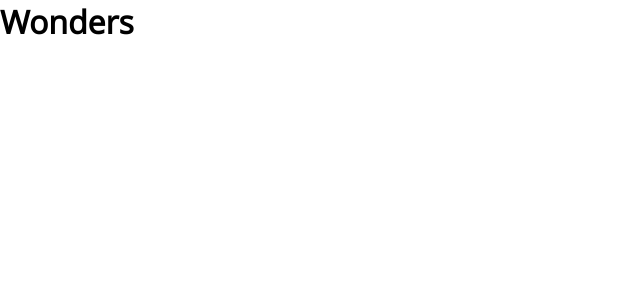
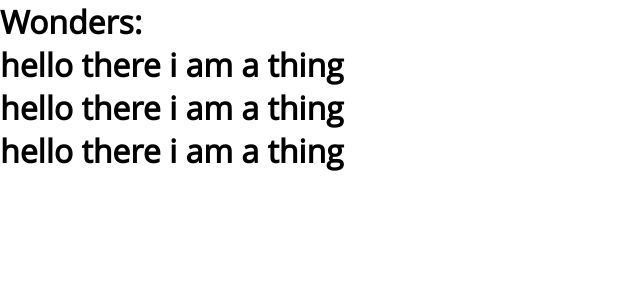
Before and after one commit to anton25360/react-Wonders, a React (Create React App) app: page / in a window 1280 px wide. Shown: the top 300 px of the page, without its empty margins (0-640 px from the left). Built offline with nearby package versions, Linux system fonts and the light colour scheme.

Commit message:
Added WonderCard component

```diff
--- a/src/App.js
+++ b/src/App.js
@@ -1,10 +1,14 @@
 import React from 'react';
 import './App.css';
+import WonderCard from './components/WonderCard'
 
 function App() {
   return (
     <div className="App">
-      <h1>Wonders</h1>
+      <h1>Wonders:</h1>
+      <WonderCard/>
+      <WonderCard/>
+      <WonderCard/>
     </div>
   );
 }
--- /dev/null
+++ b/src/components/WonderCard.js
@@ -0,0 +1,13 @@
+import React, { Component } from 'react'
+
+export class WonderCard extends Component {
+    render() {
+        return (
+            <div>
+                <h1>hello there i am a thing</h1>
+            </div>
+        )
+    }
+}
+
+export default WonderCard
```
